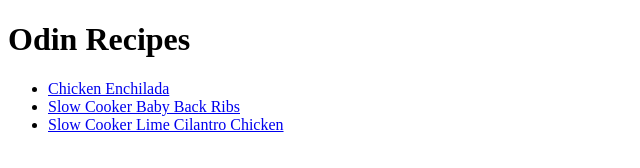
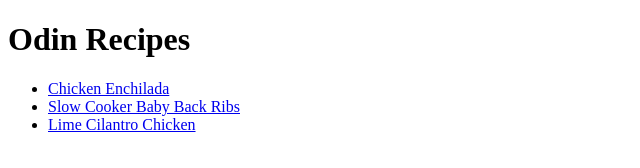
Before and after one commit to flu3t/Odin-Recipes, a plain HTML site: page index.html in a window 1280 px wide. Shown: the whole page, without its empty margins (0-640 px from the left). Drawn offline with Linux system fonts and the light colour scheme.

Commit message:
Update Cilantro Chicken link name

```diff
--- a/index.html
+++ b/index.html
@@ -10,7 +10,7 @@
     <ul>
         <li><a href="recipes/Chicken-Enchilada.html">Chicken Enchilada</a></li>
         <li><a href="recipes/Slow-Cooker-Ribs.html">Slow Cooker Baby Back Ribs</a></li>
-        <li><a href="recipes/Lime-Cilantro-Chicken.html">Slow Cooker Lime Cilantro Chicken</a></li>
+        <li><a href="recipes/Lime-Cilantro-Chicken.html">Lime Cilantro Chicken</a></li>
     </ul>
 </body>
 </html>
```
